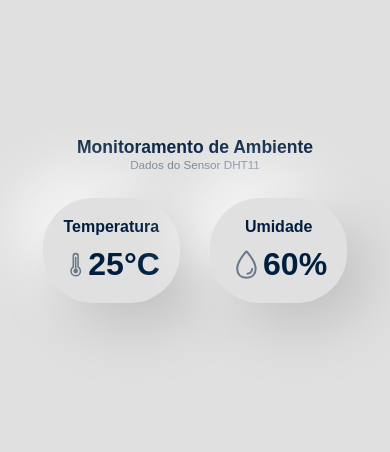
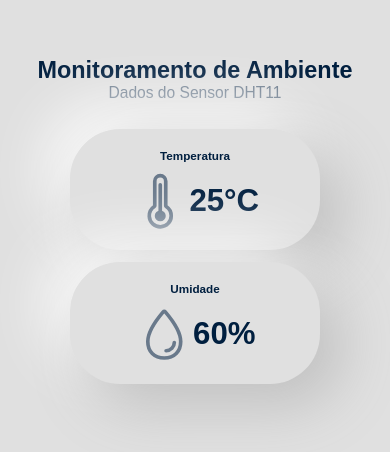
Before and after one commit to AntonioOliveiraa/Dashboard-MACCBIO, a plain HTML site: page index.html in a window 390 px wide. Shown: the part 200-652 px from the top of the page. Drawn offline with Linux system fonts and the light colour scheme.

Commit message:
Mobile responsiveness

```diff
--- a/style.css
+++ b/style.css
@@ -18,6 +18,7 @@ body {
 .dashboard {
     padding: 2vw;
     width: 50vw;
+    max-width: 1200px; /* Evita que o conteúdo se estique demais em telas grandes */
     text-align: center;
 }
 
@@ -29,18 +30,20 @@ header {
 }
 
 header h1 {
-    font-size: 2.5em;
+    font-size: 2.5vw;
     color: #001f3f;
 }
 
 header p {
     color: #69798b;
-    font-size: 1.2em;
+    font-size: 1.2vw;
 }
 
 .cards {
     display: flex;
-    justify-content: space-between;
+    /* flex-wrap: wrap; /* Permite que as cartas se movam para uma nova linha */
+    gap: 2.5vw; /* Adiciona um espaçamento consistente entre as cartas */
+    justify-content: center; /* Alinha as cartas no centro */
 }
 
 .card {
@@ -48,25 +51,27 @@ header p {
     background: #e0e0e0;
     box-shadow:  20px 20px 60px #bebebe,
              -20px -20px 60px #ffffff;
-    padding: 15px;
+    padding: 20px;
     width: 45%;
-    padding: 20px;
+    min-width: 250px; /* Garante que a carta tenha no mínimo 250px de largura */
+    text-align: center; /* Alinha o conteúdo da carta ao centro */
 }
 
 .sampler {
     display: flex;
     flex-direction: row;
     align-items: center;
+    justify-content: center; /* Garante que o ícone e a data fiquem centralizados */
 }
 
 .card h2 {
-    font-size: 1em;
+    font-size: 1vw;
     color: #001f3f;
     margin-bottom: 10px;
 }
 
 .data {
-    font-size: 4em;
+    font-size: 4vw;
     color: #001f3f;
     font-weight: bold;
 }
@@ -74,7 +79,7 @@ header p {
 svg {
     fill: #69798b;
     color: #69798b;
-    width: 8rem;
+    width: 8vw;
 }
 
 @media screen and (max-width: 600px) {
@@ -97,15 +102,71 @@ svg {
         justify-content: space-between;
     }
 
-   .card {
-        width: 45%;
+    .cards {
+        gap: 3vw;
+    }
+
+    .card {
+        width: 45%; /* As cartas ainda ocupam 45% em telas médias */
+    }
+
+    .card h2 {
+        font-size: 2.5vw; /* Ajusta o tamanho da fonte das cartas */
     }
 
     .data {
-        font-size: 2em;
+        font-size: 8vw; /* Ajusta o tamanho da fonte das dados */
     }
 
     svg {
-        width: 4rem;
+        width: 15vw; /* Ajuste para ícones menores */
     }
 }
+
+@media screen and (max-width: 400px) {
+    header {
+        flex-direction: column;
+        margin-bottom: 6vw;
+    }
+
+    header h1 {
+        font-size: 6vw;
+    }
+
+    header p {
+        font-size: 4vw;
+    }
+
+    .dashboard {
+        padding: 1vw;
+        width: 50vw;
+        justify-content: space-between;
+    }
+
+    .card {
+        width: 100%; /* As cartas ocupam 100% da largura da tela em dispositivos muito pequenos */
+    }
+
+    .cards {
+        gap: 3vw;
+        flex-wrap: wrap;
+    }
+
+    .card h2 {
+        font-size: 3vw;
+        color: #001f3f;
+        margin-bottom: 10px;
+    }
+
+    .data {
+        font-size: 8vw;
+        color: #001f3f;
+        font-weight: bold;
+    }
+
+    svg {
+        fill: #69798b;
+        color: #69798b;
+        width: 15vw;
+    }
+}
```
